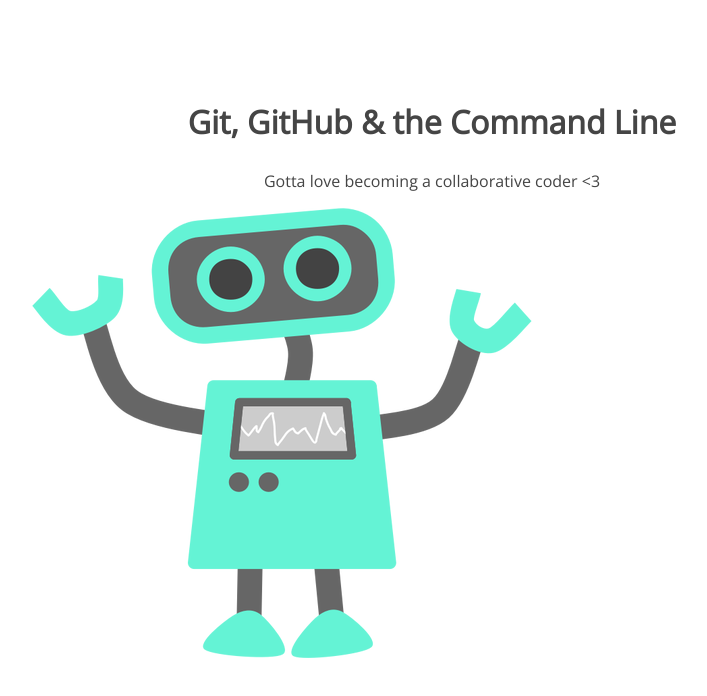
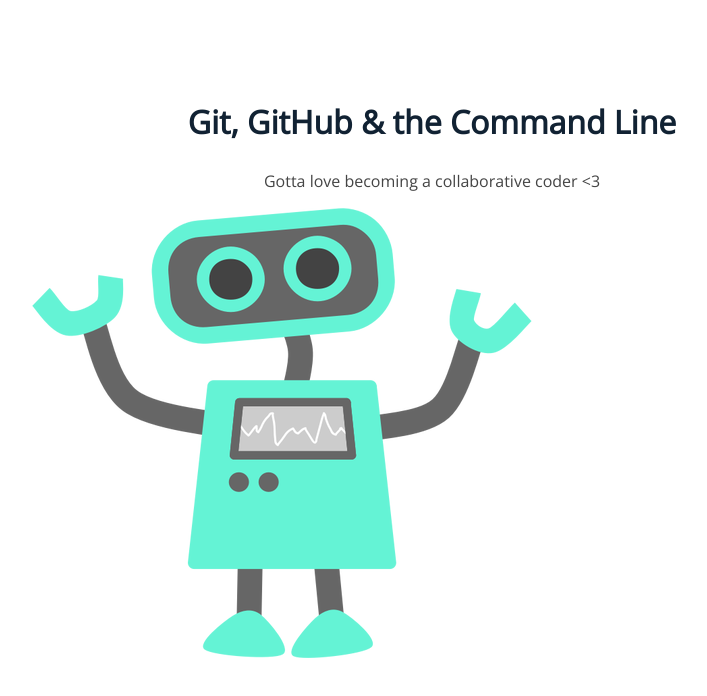
Before and after one commit to kimbermoulton/105-project, a plain HTML site: page index.html in a window 1280 px wide. Shown: the whole page, without its empty margins (208-915 px from the left). Drawn offline with nearby package versions, Linux system fonts and the light colour scheme.

Commit message:
h1 color change

```diff
--- a/css/style.css
+++ b/css/style.css
@@ -10,6 +10,7 @@ section p {
 section h1 {
 	font: 32px 'Open Sans';
 	font-weight: bold;
+	color: #112233;
 }
 section p {
 	font: 16px 'Open Sans';
```
